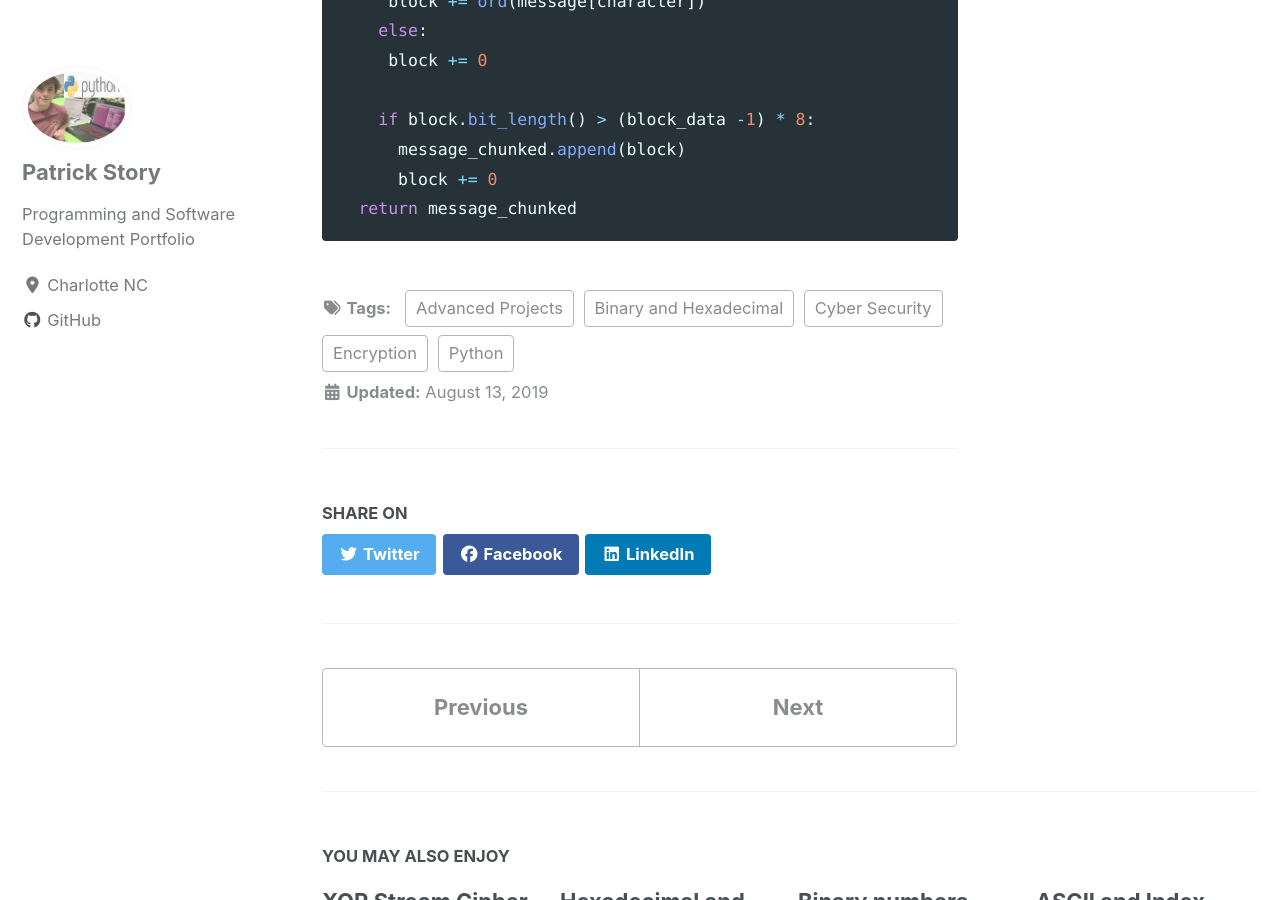
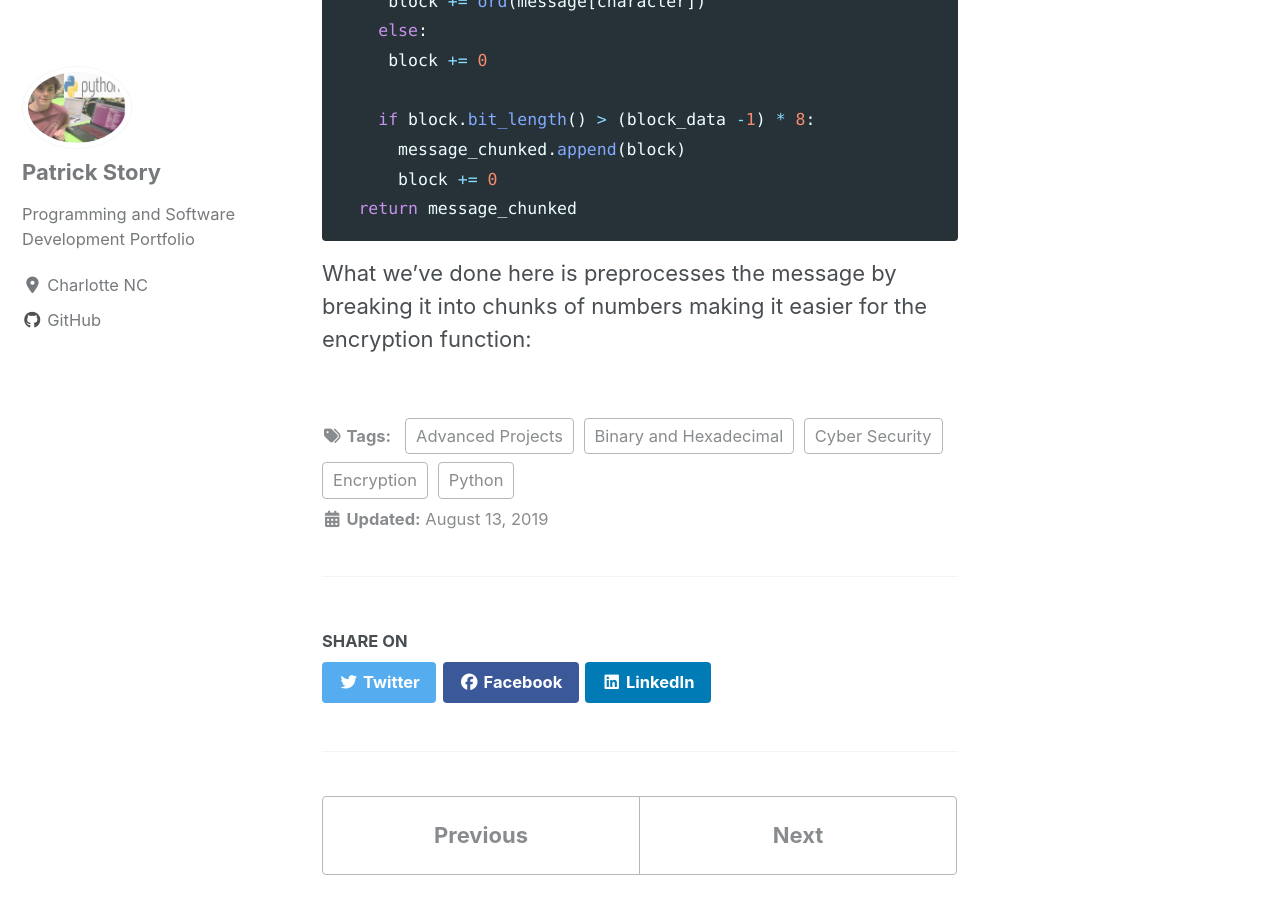
Before and after one commit to Patchyst/Patchyst.github.io, a Jekyll site: the page built from _posts/2019-08-13-BlockCipher.md, in a window 1280 px wide and 900 px high, scrolled down 3937 px. Built offline with Jekyll 4.4.1, drawn with Linux system fonts in a browser that asks for light colours; cached includes are drawn as plain includes; nearby versions of some CDN libraries; some of the changed lines change nothing that is shown; some of the changed text lies outside the part shown.

Commit message:
updating Block Cipher Project

````diff
--- a/_posts/2019-08-13-BlockCipher.md
+++ b/_posts/2019-08-13-BlockCipher.md
@@ -9,7 +9,7 @@ excerpt: ""
 Before starting on this project you should have a solid understanding of index values and hexadecimal. If not you can check out these two posts I wrote on both topics: [Index Values](https://patchyst.github.io/indexASCII/), [Hexadecimal Numbers](https://patchyst.github.io/hexadecimalandcharactercodes/)
 # The Block Cipher
 As the name suggest the block breaks messages into blocks of data each made up of a couple bytes of data in hexadecimal form. Unlike a [Stream Cipher](https://patchyst.github.io/indexASCII/) a block cipher encrypts blocks of data rather than individual bits of data.
-## Separating the message into blocks
+## Preprocessing the Message
 Each block in this project will be separated into 3 - 4 bytes of data or 24 - 32 bits of data.
 To begin, define a function that takes in the message and block size as arguments. This function will be used to separate the message into chunks of data:
 ```python
@@ -96,3 +96,4 @@ def chunk_message(message, block_data = 4):
       block += 0
   return message_chunked
 ```
+What we've done here is preprocesses the message by breaking it into chunks of numbers making it easier for the encryption function:
````
